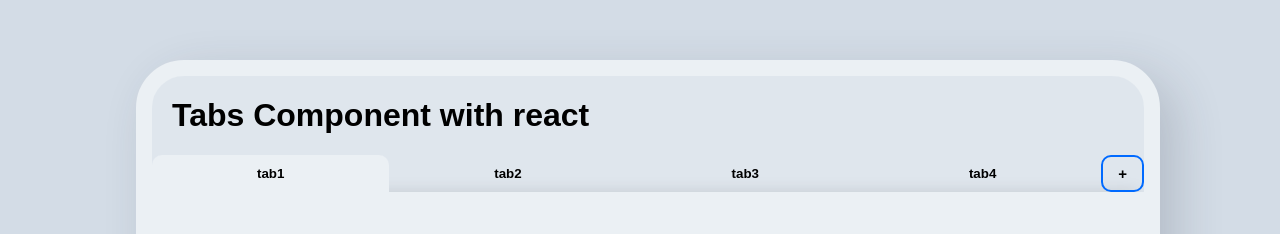
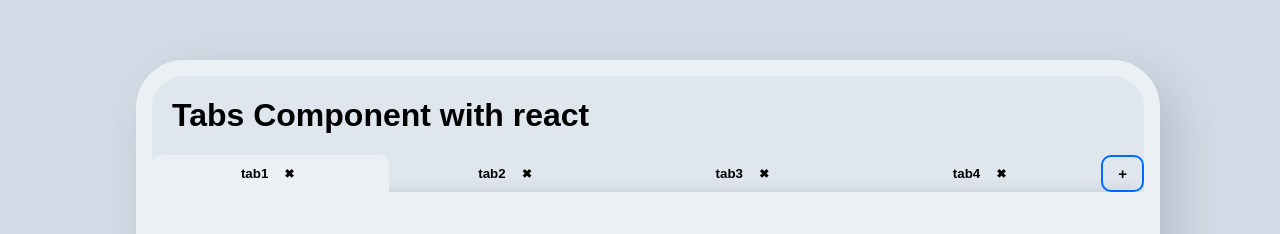
Before and after one commit to mohmdrezaei/mohammad-rezaei-tabs, a React (Vite) app: page / in a window 1280 px wide. Shown: the part 104-338 px from the top of the page. Built offline with nearby package versions, Linux system fonts and the light colour scheme.

Commit message:
Ability to close tabs

```diff
--- a/src/MyTabs.css
+++ b/src/MyTabs.css
@@ -1,17 +1,20 @@
-html,body{
+html,
+body {
   height: 100%;
   width: 100%;
   overflow: hidden;
   background-color: #d3dce6;
   font-family: Arial, Helvetica, sans-serif;
 }
-body{
+
+body {
   display: flex;
   justify-content: center;
   align-items: center;
 }
+
 .tab-container {
-    width: 80%;
+  width: 80%;
   height: 80%;
 
   border-radius: 48px;
@@ -22,9 +25,11 @@ body{
   box-shadow: 16px 16px 48px #2e364330;
   margin: auto;
 }
-.tab-container h1{
+
+.tab-container h1 {
   margin-left: 20px;
 }
+
 .tab-list {
   display: flex;
 }
@@ -40,10 +45,9 @@ body{
 }
 
 .tab-link.active {
-  transition:  all 0.6s ease-in-out;
+  transition: all 0.3s ease-in-out;
   background-color: #ebf0f4;
-
-  box-shadow: -42px -50px 38px -51px rgba(0,0,0,0.1);
+  box-shadow: -42px -50px 38px -51px rgba(0, 0, 0, 0.1);
 }
 
 .tab-content {
@@ -51,15 +55,35 @@ body{
   width: auto;
   height: 300px;
   background-color: #ebf0f4;
-  box-shadow: 0px -8px 14px -6px rgba(0,0,0,0.1);
+  box-shadow: 0px -8px 14px -6px rgba(0, 0, 0, 0.1);
 
 }
-.add-button{
+
+.add-button {
   border: 2px solid #006aff;
   border-radius: 10px;
   padding: 8px 15px;
-  background:none ;
+  background: none;
   cursor: pointer;
   font-size: 15px;
   font-weight: 600;
+  transition: all .2s ease-in;
 }
+
+.add-button:hover {
+  background-color: #006aff4e
+}
+
+.delete-button {
+  background: none;
+  border: none;
+  font-weight: 600;
+  font-size: 12px;
+  margin-left: 10px;
+  cursor: pointer;
+  border-radius: 50%;
+}
+
+.delete-button:hover{
+  background-color: #96989c4e;
+}
--- a/src/MyTabs.jsx
+++ b/src/MyTabs.jsx
@@ -1,25 +1,42 @@
 import { useState } from "react";
-import './MyTabs.css';
+import "./MyTabs.css";
 
 function MyTabs() {
-  const [activeTab, setActiveTab] = useState(() => localStorage.getItem('activeTab') || "tab1");
-  const [tabs, setTabs] = useState( JSON.parse(localStorage.getItem('tabs')) ||["tab1", "tab2", "tab3","tab4"]
+  const [activeTab, setActiveTab] = useState(
+    () => localStorage.getItem("activeTab") || "tab1"
+  );
+  const [tabs, setTabs] = useState(
+    JSON.parse(localStorage.getItem("tabs")) || ["tab1", "tab2", "tab3", "tab4"]
   );
 
   const handleTabClick = (tabId) => {
+
     setActiveTab(tabId);
-    localStorage.setItem('activeTab', tabId);
+    localStorage.setItem("activeTab", tabId);
   };
 
   const handleAddTab = () => {
     const newTabId = `tab${tabs.length + 1}`;
-    if(tabs.length === 8) {
-      return alert("نمی توانید بیشتر از 8 برگه اینجاد کنید")
+    if (tabs.length === 8) {
+      return alert("نمی توانید بیشتر از 8 برگه اینجاد کنید");
     }
     setTabs([...tabs, newTabId]);
     setActiveTab(newTabId);
-    localStorage.setItem('activeTab', newTabId);
-    localStorage.setItem('tabs', JSON.stringify([...tabs, newTabId]));
+    localStorage.setItem("activeTab", newTabId);
+    localStorage.setItem("tabs", JSON.stringify([...tabs, newTabId]));
+  };
+  const handleDeleteTab = (e ,tabId) => {
+    e.stopPropagation();
+    if(tabs.length === 1){
+      return alert("حداقل یک برگه باید باز باشد");
+    }
+    const updatedTabs = tabs.filter((tab) => tab !== tabId);
+    console.log(updatedTabs)
+    setTabs(updatedTabs );
+    setActiveTab(updatedTabs[updatedTabs.length - 1])
+    localStorage.setItem('tabs', JSON.stringify(updatedTabs));
+    localStorage.setItem('activeTab',updatedTabs[updatedTabs.length - 1]);
+
   };
 
   return (
@@ -29,18 +46,27 @@ function MyTabs() {
         {tabs.map((tabId) => (
           <button
             key={tabId}
-            className={`tab-link ${activeTab === tabId ? 'active' : ''}`}
-            onClick={() => handleTabClick(tabId)}>
-             {tabId}
+            className={`tab-link ${activeTab === tabId ? "active" : ""}`}
+            onClick={() => handleTabClick(tabId)}
+          >
+            {tabId}
+             <button className="delete-button" onClick={(e) => handleDeleteTab(e ,tabId)}>&#10006;</button>
           </button>
         ))}
-        <button className="add-button" onClick={handleAddTab}>+</button>
+        <button className="add-button" onClick={handleAddTab}>
+          +
+        </button>
       </div>
       <div className="tab-content">
         {activeTab && (
           <div>
             <h2>Content {activeTab}</h2>
-            <p>Lorem ipsum, dolor sit amet consectetur adipisicing elit. Deleniti similique natus sed blanditiis. Nam quibusdam soluta, fugiat a reiciendis molestiae inventore. Doloremque totam praesentium sequi nam veniam aut provident atque.</p>
+            <p>
+              Lorem ipsum, dolor sit amet consectetur adipisicing elit. Deleniti
+              similique natus sed blanditiis. Nam quibusdam soluta, fugiat a
+              reiciendis molestiae inventore. Doloremque totam praesentium sequi
+              nam veniam aut provident atque.
+            </p>
           </div>
         )}
       </div>
```
